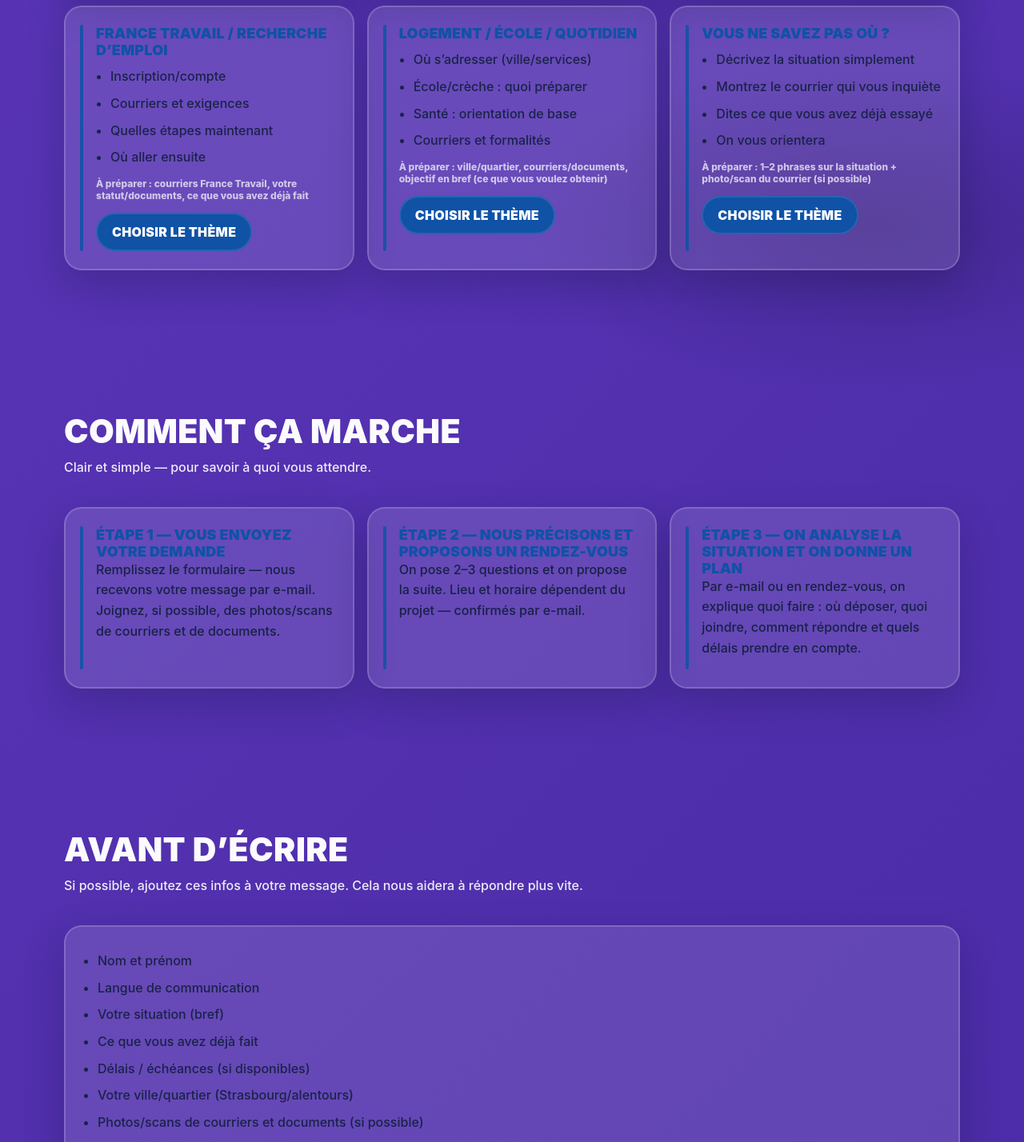
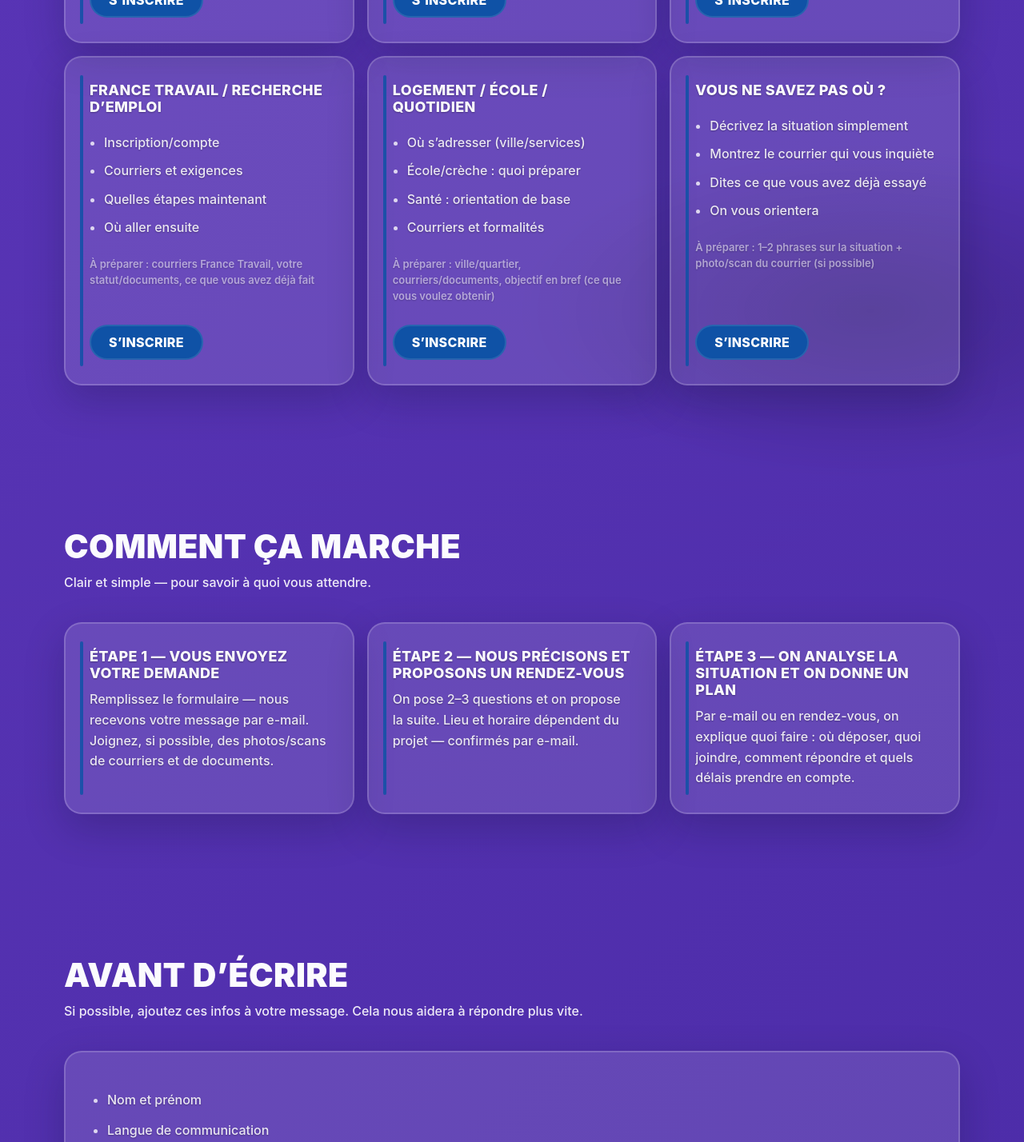
Before and after one commit to aslanzubairaev/Association-IES-, a Next.js app: page /fr/aide in a window 1280 px wide. Shown: the part 920-2348 px from the top of the page at 80% size. Built offline with nearby package versions, Linux system fonts and the light colour scheme.

Commit message:
изменил тексты на странице ЧЕМ ПОМОГАЕМ

```diff
--- a/src/app/[locale]/aide/page.tsx
+++ b/src/app/[locale]/aide/page.tsx
@@ -10,7 +10,7 @@ export default function AidePage({ params }: { params: { locale: "ru" | "fr" } }
   const locale = params.locale;
 
   return (
-    <main className="page--purple">
+    <main className="page--purple aide-page">
       {/* Верхний блок: объясняет, чем мы помогаем и как написать нам (форма = письмо на e-mail). */}
       <AideHero locale={locale} />
 
--- a/src/app/globals.css
+++ b/src/app/globals.css
@@ -932,6 +932,118 @@ a {
   color: rgba(255, 255, 255, 0.82) !important;
 }
 
+.aide-page .aide-card {
+  padding: 30px;
+}
+
+.aide-page .aide-card .h3,
+.aide-page .aide-card .h3--blue {
+  color: var(--card-title-color);
+  font-weight: 800;
+  letter-spacing: 0.02em;
+  text-shadow: var(--card-text-shadow);
+}
+
+.aide-page .aide-card .p {
+  margin: 10px 0 0;
+  color: var(--card-body-color);
+  font-weight: 500;
+  font-size: 16px;
+  line-height: 1.6;
+  text-shadow: var(--card-text-shadow);
+}
+
+.aide-page .aide-card .list {
+  margin-top: 12px;
+  color: var(--card-body-color);
+  font-size: 16px;
+  line-height: 1.6;
+  text-shadow: var(--card-text-shadow);
+}
+
+.aide-page .aide-card .list li {
+  margin: 10px 0;
+  color: var(--card-body-color);
+  text-shadow: var(--card-text-shadow);
+}
+
+.aide-page .aide-card .list li::marker {
+  color: rgba(255, 255, 255, 0.78);
+}
+
+.aide-page .aide-card .fineprint,
+.aide-page .aide-card .aide-fineprint {
+  margin-top: 12px;
+  color: var(--card-muted-color) !important;
+  font-weight: 600;
+  font-size: 13px;
+  line-height: 1.55;
+  text-shadow: var(--card-text-shadow);
+}
+
+.aide-topics-grid,
+.aide-steps-grid {
+  align-items: stretch;
+}
+
+.aide-topics-grid > * {
+  height: 100%;
+}
+
+.aide-page .aide-card--topic {
+  display: flex;
+  flex-direction: column;
+  height: 100%;
+}
+
+.aide-page .aide-cta {
+  margin-top: auto;
+  padding-top: 12px;
+  display: flex;
+}
+
+.aide-page .aide-cta .btn {
+  height: 44px;
+  min-height: 44px;
+  padding: 0 22px;
+  font-weight: 800;
+  letter-spacing: 0.02em;
+}
+
+.aide-page .aide-cta .btn:hover {
+  transform: translateY(-2px);
+  box-shadow: 0 12px 26px rgba(7, 12, 40, 0.25);
+}
+
+.aide-page .aide-cta .btn:focus-visible {
+  outline: 3px solid rgba(255, 255, 255, 0.65);
+  outline-offset: 3px;
+}
+
+.aide-page .aide-card--wide {
+  padding: 34px;
+}
+
+.aide-page .aide-card--wide .list {
+  margin-top: 0;
+  line-height: 1.65;
+}
+
+.aide-page .aide-card--wide .list li {
+  margin: 12px 0;
+  line-height: 1.65;
+}
+
+@media (max-width: 520px) {
+  .aide-page .aide-cta {
+    width: 100%;
+  }
+
+  .aide-page .aide-cta .btn {
+    width: 100%;
+  }
+}
+
 /* Левая карточка на странице “Контакты”: такой же фон, как у quickNav. */
 .contact-card.card--paper {
   background: var(--surface);
--- a/src/components/aide/AideBeforeYouWrite.tsx
+++ b/src/components/aide/AideBeforeYouWrite.tsx
@@ -25,8 +25,8 @@ export function AideBeforeYouWrite({ locale }: AideBeforeYouWriteProps) {
         </div>
 
         {/* Чеклист: короткий список, чтобы его можно было прочитать за несколько секунд. */}
-        <div className="card card--paper aide-card">
-          <ul className="list" style={{ marginTop: 0 }}>
+        <div className="card card--paper aide-card aide-card--wide">
+          <ul className="list">
             {copy.items.map((item) => (
               <li key={item}>{item}</li>
             ))}
--- a/src/components/aide/AideHowItWorks.tsx
+++ b/src/components/aide/AideHowItWorks.tsx
@@ -25,9 +25,9 @@ export function AideHowItWorks({ locale }: AideHowItWorksProps) {
         </div>
 
         {/* Список шагов: карточки одинакового размера, на мобильном складываются в 1 колонку. */}
-        <div className="cards-grid" aria-label={copy.title}>
+        <div className="cards-grid aide-steps-grid" aria-label={copy.title}>
           {copy.steps.map((step, idx) => (
-            <article key={step.title} className="card card--paper aide-card accent-left accent--blue">
+            <article key={step.title} className="card card--paper aide-card aide-card--step accent-left accent--blue">
               {/* Заголовок карточки: “Шаг 1/2/3 …” или “Étape 1/2/3 …”, без дополнительных значков. */}
               <h3 className="h3 h3--blue">{step.title}</h3>
 
--- a/src/components/aide/AideImportant.tsx
+++ b/src/components/aide/AideImportant.tsx
@@ -22,8 +22,8 @@ export function AideImportant({ locale }: AideImportantProps) {
         </div>
 
         {/* Список ожиданий: короткие пункты, без длинных абзацев. */}
-        <div className="card card--paper aide-card">
-          <ul className="list" style={{ marginTop: 0 }}>
+        <div className="card card--paper aide-card aide-card--wide">
+          <ul className="list">
             {copy.items.map((item) => (
               <li key={item}>{item}</li>
             ))}
--- a/src/components/aide/AideTopics.tsx
+++ b/src/components/aide/AideTopics.tsx
@@ -30,29 +30,29 @@ export function AideTopics({ locale }: AideTopicsProps) {
         </div>
 
         {/* Карточки тем: на десктопе 3 колонки, на мобильных — 1 колонка (это уже в стилях). */}
-        <div className="cards-grid" aria-label={copy.title}>
+        <div className="cards-grid aide-topics-grid" aria-label={copy.title}>
           {copy.items.map((topic) => (
-            <article key={topic.topicParam} className="card card--paper aide-card accent-left accent--blue">
+            <article
+              key={topic.topicParam}
+              className="card card--paper aide-card aide-card--topic accent-left accent--blue"
+            >
               {/* Заголовок карточки: название темы, чтобы быстро “сканировать” взглядом. */}
               <h3 className="h3 h3--blue">{topic.title}</h3>
 
               {/* Короткие примеры: помогают человеку понять “это про меня?” за 3–5 секунд. */}
-              <ul className="list" style={{ marginTop: 10 }}>
+              <ul className="list">
                 {topic.examples.map((example) => (
                   <li key={example}>{example}</li>
                 ))}
               </ul>
 
               {/* Одна практичная строка: что приложить к сообщению. */}
-              <p
-                className="fineprint"
-                style={{ marginTop: 12, opacity: 0.85, color: "rgba(11,27,51,.76)", fontWeight: 800 }}
-              >
+              <p className="fineprint aide-fineprint">
                 {copy.preparePrefix} {topic.prepareLine}
               </p>
 
               {/* Кнопка: сразу ведёт в контакты с выбранной темой. */}
-              <div style={{ marginTop: 12 }}>
+              <div className="aide-cta">
                 <Link className="btn btn--pill btn--blue" href={`/${locale}/contacts?topic=${topic.topicParam}`}>
                   {copy.chooseLabel}
                 </Link>
--- a/src/content/actions.ts
+++ b/src/content/actions.ts
@@ -449,7 +449,7 @@ export const aideCopy: Record<AideLocale, AideCopy> = {
       title: "Частые темы",
       subtitle: "Выберите тему — так мы быстрее поймём запрос.",
       preparePrefix: "Что подготовить:",
-      chooseLabel: "Выбрать тему",
+      chooseLabel: "ЗАПИСАТЬСЯ",
       items: [
         {
           topicParam: "prefecture-vnz",
@@ -548,7 +548,7 @@ export const aideCopy: Record<AideLocale, AideCopy> = {
       title: "Thèmes fréquents",
       subtitle: "Choisissez un thème — nous comprendrons plus vite votre demande.",
       preparePrefix: "À préparer :",
-      chooseLabel: "Choisir le thème",
+      chooseLabel: "S’INSCRIRE",
       items: [
         {
           topicParam: "prefecture-vnz",
```
